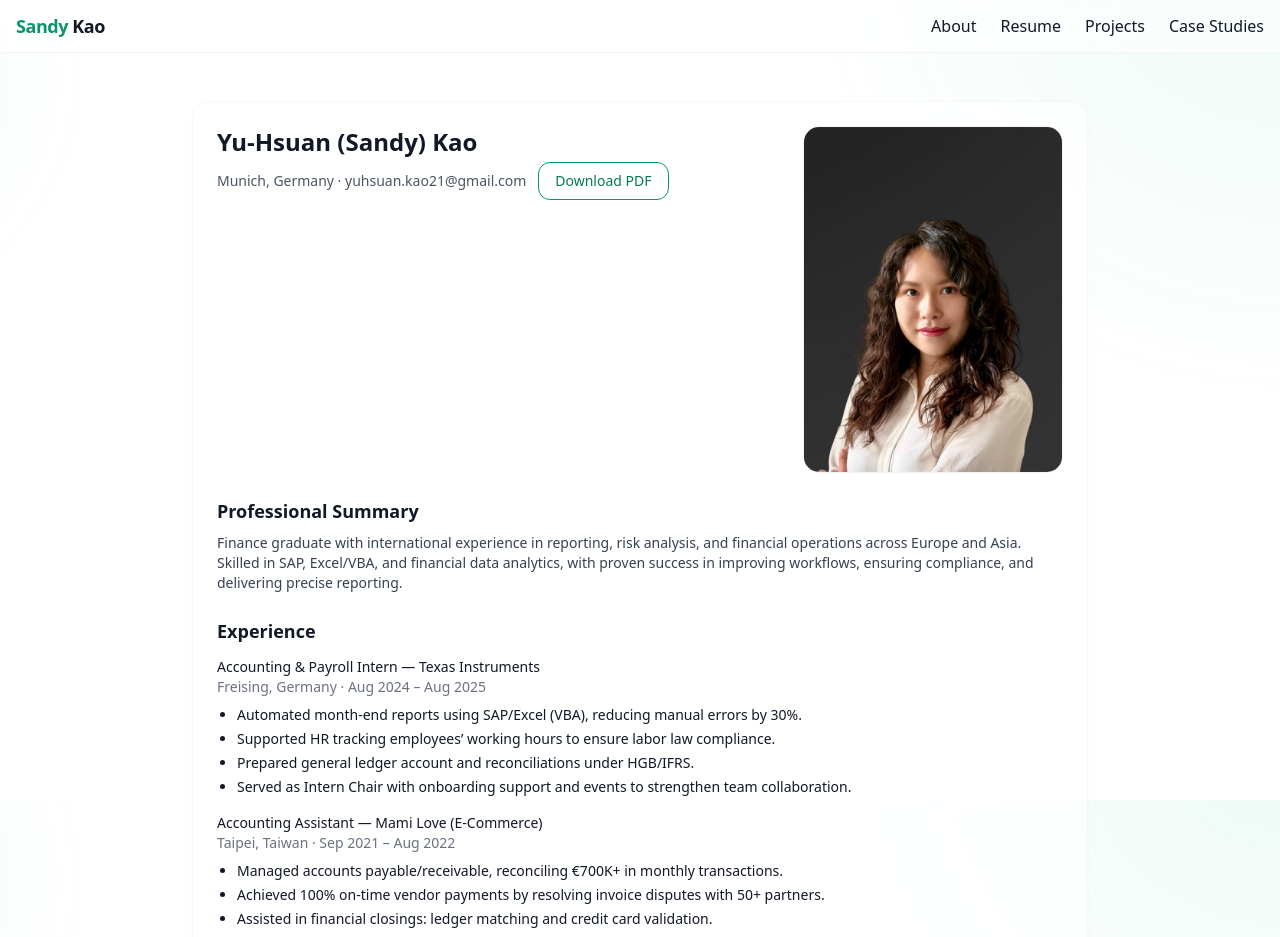
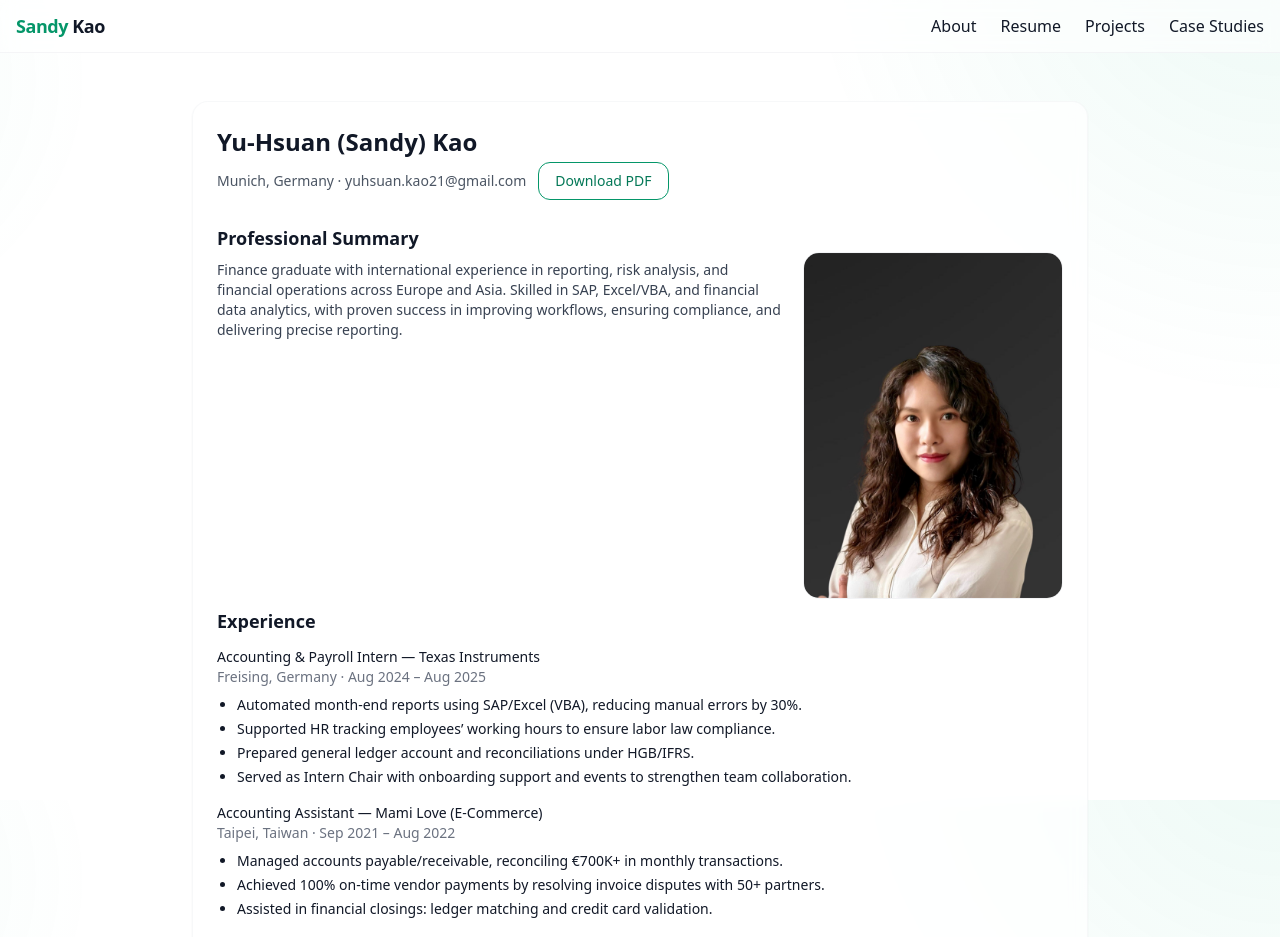
Before and after one commit to SandyKao0301/SandyKao, a Next.js app: page /resume in a window 1280 px wide. Shown: the top 937 px of the page. Built offline with nearby package versions, Linux system fonts and the light colour scheme.

Commit message:
Update page.tsx

```diff
--- a/app/resume/page.tsx
+++ b/app/resume/page.tsx
@@ -9,8 +9,8 @@ export default function ResumePage(){
   return (
     <div className="container py-12 print:py-0">
       <div className="card max-w-4xl mx-auto">
-        {/* Header with portrait */}
-        <header className="grid gap-4 md:grid-cols-[1fr,260px] items-start">
+        {/* Header (portrait moved to Summary so text can wrap) */}
+        <header className="grid gap-4 items-start">
           <div className="flex flex-col gap-1">
             <h1 className="text-2xl font-semibold">Yu-Hsuan (Sandy) Kao</h1>
             <div className="text-sm text-gray-600 dark:text-gray-400 flex flex-wrap items-center gap-3">
@@ -20,26 +20,27 @@ export default function ResumePage(){
               </a>
             </div>
           </div>
-
-          {/* Portrait (ensure file exists at /public/assets/Sandy_portrait.jpg) */}
-          <div className="justify-self-end">
-            <img
-              src={`${base}/assets/Sandy_portrait.jpg`}
-              alt="Sandy Kao — professional portrait"
-              className="rounded-2xl border border-gray-200/50 dark:border-gray-800/50 object-cover aspect-[3/4] w-full max-w-[260px] print:max-w-[150px] print:rounded-md"
-            />
-          </div>
         </header>
 
+        {/* Professional Summary with wrapped portrait */}
         <section className="mt-6">
           <h2 className="font-semibold text-lg">Professional Summary</h2>
+
+          {/* Float on larger screens so text wraps; stack on mobile */}
+          <img
+            src={`${base}/assets/Sandy_portrait.jpg`}
+            alt="Sandy Kao — professional portrait"
+            className="sm:float-right sm:ml-4 sm:mb-2 w-[180px] sm:w-[220px] md:w-[260px] rounded-2xl border border-gray-200/50 dark:border-gray-800/50 object-cover aspect-[3/4] print:w-[150px] print:rounded-md"
+          />
+
           <p className="mt-2 text-sm text-gray-700 dark:text-gray-300">
             Finance graduate with international experience in reporting, risk analysis, and financial operations across Europe and Asia.
             Skilled in SAP, Excel/VBA, and financial data analytics, with proven success in improving workflows, ensuring compliance, and delivering precise reporting.
           </p>
         </section>
 
-        <section className="mt-6">
+        {/* Clear the float so following blocks start below the image */}
+        <section className="mt-6 clear-both">
           <h2 className="font-semibold text-lg">Experience</h2>
           <div className="mt-3 space-y-4 text-sm">
             <div>
```
